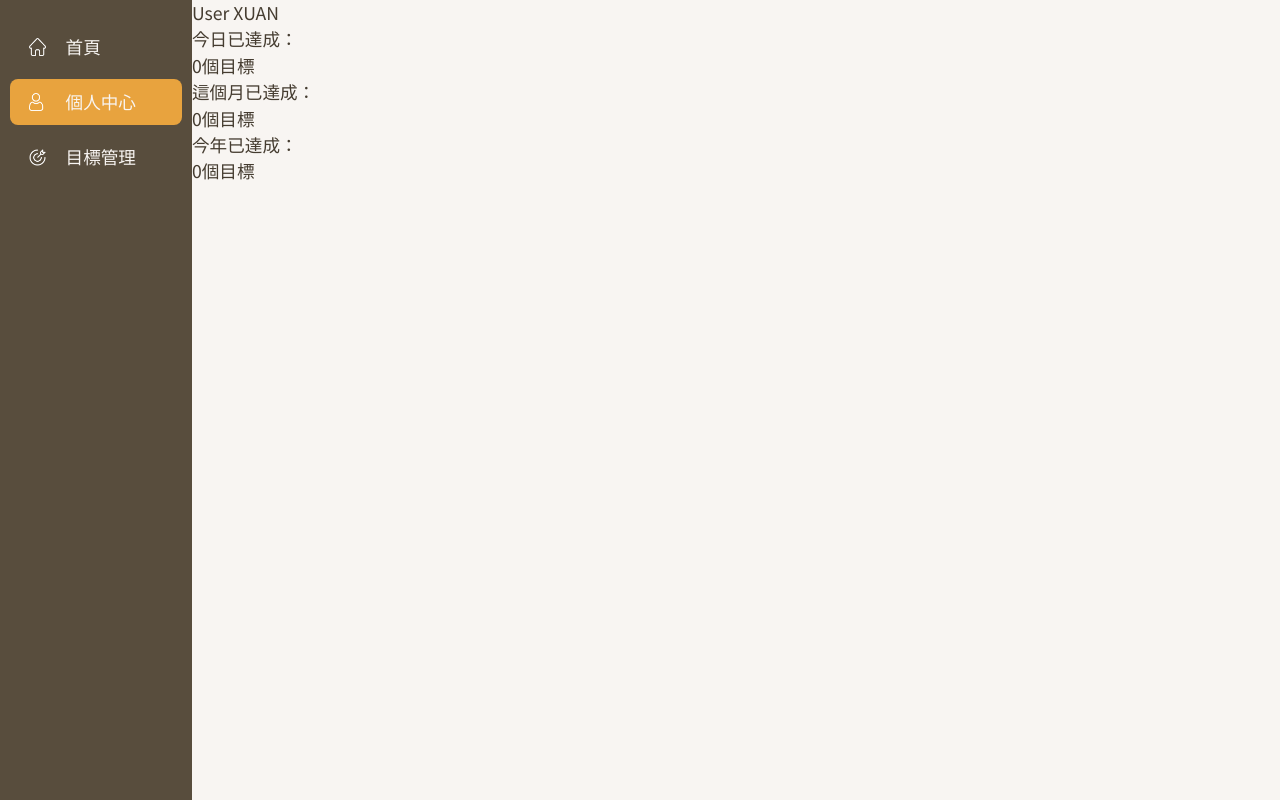
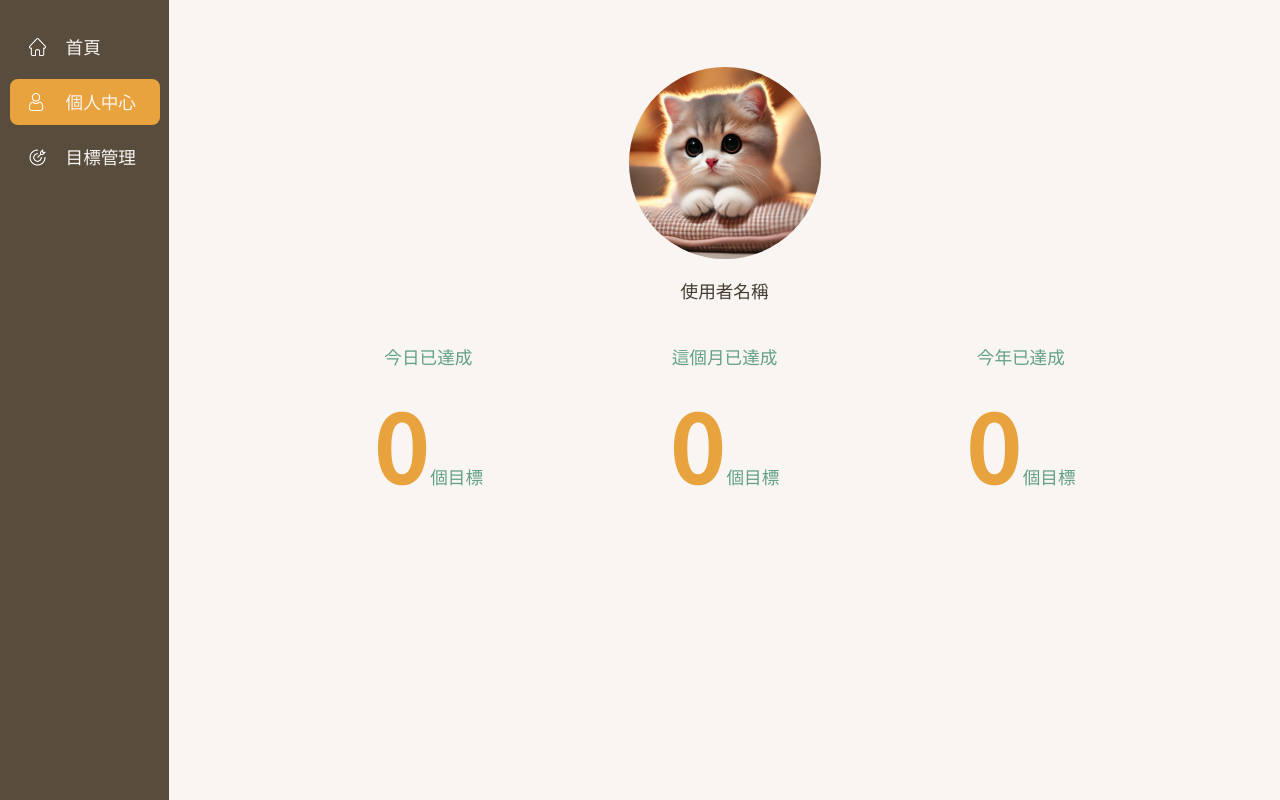
Before and after one commit to XUAN-LI-YING/Goal_Tracker, a React (Vite) app in the folder goalTracker/: page /personal in a window 1280 px wide. Built offline with nearby package versions, Linux system fonts and the light colour scheme; no server answers; the database is empty.

Commit message:
Add initial CSS for Person page and edit css for GoalDetail.

```diff
--- a/goalTracker/package.json
+++ b/goalTracker/package.json
@@ -16,6 +16,7 @@
     "date-fns": "^4.1.0",
     "emoji-mart": "^5.6.0",
     "firebase": "^11.2.0",
+    "framer-motion": "^12.4.10",
     "react": "^18.3.1",
     "react-dom": "^18.3.1",
     "react-redux": "^9.2.0",
--- a/goalTracker/src/App.jsx
+++ b/goalTracker/src/App.jsx
@@ -4,7 +4,7 @@ import { createBrowserRouter, RouterProvider } from "react-router-dom";
 // import page
 import Root from "./Pages/Root";
 import Home from "./pages/home";
-import Personal from "./Pages/personal";
+import Personal from "./Pages/Personal";
 import Goals from "./Pages/Goals";
 import Loading from "./components/CompletionStats/loading";
 //Redux store
--- /dev/null
+++ b/goalTracker/src/Pages/Personal.module.css
@@ -0,0 +1,45 @@
+.userSection {
+  display: flex;
+  width: 100%;
+  height: 100%;
+
+  align-items: center;
+  flex-direction: column;
+}
+.userName {
+  margin-top: 6%;
+  display: flex;
+  flex-direction: column;
+  align-items: center;
+}
+
+.userName p {
+  margin-top: var(--spacing-md);
+}
+
+.userSticker {
+  width: 12rem;
+
+  border-radius: var(--radius-full);
+}
+
+.userGoalData {
+  margin-top: var(--spacing-lg-lg);
+  display: flex;
+  width: 80%;
+  justify-content: space-around;
+}
+
+.userGoalData label {
+  color: var(--accent-color);
+  text-align: center;
+  width: 25%;
+  /* font-size: var(--font-size-md-lg);
+  font-weight: var(--font-weight-medium); */
+}
+
+.userGoalData span {
+  font-size: 6rem;
+  font-weight: var(--font-weight-bold);
+  color: var(--highlight-color);
+}
--- a/goalTracker/src/Pages/personal.jsx
+++ b/goalTracker/src/Pages/personal.jsx
@@ -1,24 +1,63 @@
-import { useEffect } from "react";
+import classes from "./Personal.module.css";
+import userSticker from "../assets/userSticker.png";
+//
+import { useState, useEffect } from "react";
+//react router
 import { useLoaderData } from "react-router-dom";
 ("use client");
+//motion
+import { motion, useAnimation } from "framer-motion";
+
 export default function Personal() {
   const { yearCompleteNum, monthCompleteNum, dayCompleteNum } = useLoaderData();
 
+  const controls = useAnimation();
+  const [number, setNumber] = useState(1);
+
+  useEffect(() => {
+    controls.start({
+      value: dayCompleteNum,
+      transition: {
+        duration: 0.5,
+        ease: "easeOut"
+      }
+    });
+  }, [controls]);
   return (
-    <div>
-      <div>
-        <img></img>
-        <p>User XUAN</p>
+    <div className={classes.userSection}>
+      <div className={classes.userName}>
+        <img src={userSticker} className={classes.userSticker} />
+        <p>使用者名稱</p>
       </div>
-      <div>
+      <div className={classes.userGoalData}>
         <label>
-          今日已達成：<div>{dayCompleteNum}個目標</div>
+          今日已達成
+          <div>
+            <motion.span
+              animate={controls}
+              initial={{ value: 1 }}
+              onUpdate={(latest) => {
+                setNumber(Math.floor(Math.random() * 10) + 1);
+              }}
+              onAnimationComplete={() => setNumber(dayCompleteNum)}
+            >
+              {number}
+              {/* {dayCompleteNum} */}
+            </motion.span>
+            個目標
+          </div>
         </label>
         <label>
-          這個月已達成：<div>{monthCompleteNum}個目標</div>
+          這個月已達成
+          <div>
+            <span>{monthCompleteNum}</span>個目標
+          </div>
         </label>
         <label>
-          今年已達成：<div>{yearCompleteNum}個目標</div>
+          今年已達成
+          <div>
+            <span>{yearCompleteNum}</span>個目標
+          </div>
         </label>
       </div>
     </div>
--- a/goalTracker/src/Style/Global.css
+++ b/goalTracker/src/Style/Global.css
@@ -9,7 +9,7 @@
   /* 綠色（互動元素、按鈕） */
   --accent-color: #63a088;
   --accent-hover: #76b59a;
-  --accent-hover-dark: #518e75;
+  --accent-hover-dark: #49866c;
 
   /* 🟠 輔助強調色 CTA 按鈕 Hover/點擊狀態 */
   /* 橘色（按鈕 hover 時） */
@@ -21,6 +21,7 @@
   --secondary-background-color: #ece8e4;
   /* 次要文字（灰色） */
   --secondary-text: #8e8e8e;
+  --secondary-text-dark: #7b7b7b;
   /* 深色背景（用於 footer、深色模式） */
   --dark-bg: #3c3228;
 
--- a/goalTracker/src/components/AddGoal/AddGoalForm.module.css
+++ b/goalTracker/src/components/AddGoal/AddGoalForm.module.css
@@ -187,10 +187,10 @@
 }
 
 .editTag:hover {
-  color: #858585;
+  color: var(--secondary-text-dark);
 }
 .editTag:active {
-  color: #858585;
+  color: var(--secondary-text-dark);
 }
 
 .radio input {
--- a/goalTracker/src/components/Goal/GoalDetail.jsx
+++ b/goalTracker/src/components/Goal/GoalDetail.jsx
@@ -83,9 +83,8 @@ export default function GoalDetail() {
       <fieldset disabled={disableEditGoal} className={classes.goalForm}>
         <p>{`${year}年${month}月${day}日`}</p>
 
-        <label>
+        <label className={classes.radioSection}>
           是否設定時間
-          <div className={classes.radioSection}>
           <label className={classes.radio}>
             <input
               type="radio"
@@ -109,7 +108,6 @@ export default function GoalDetail() {
             <div className={classes.checked}></div>
             NO
           </label>
-          </div>
         </label>
 
         <label
@@ -136,7 +134,7 @@ export default function GoalDetail() {
             maxLength={maxLength}
             name="goalText"
           />
-          {goalText.length === maxLength && (
+          {goalText.length === maxLength && disableEditGoal === false && (
             <p>已達{maxLength}字的字數上限！</p>
           )}
         </label>
@@ -153,11 +151,11 @@ export default function GoalDetail() {
 
         <div>
           {/* Selected tag list */}
-          <div className={classes.labelSection}>
+          <div className={classes.selectedTags}>
             <label>標籤</label>
-            <div>
+            <div className={classes.tagInput}>
               {selectedTags.map((tag) => (
-                <div key={tag}>
+                <div className={classes.tag} key={tag}>
                   <span>{tag}</span>
                   {disableEditGoal === false && tag !== "無標籤" && (
                     <button
@@ -173,14 +171,21 @@ export default function GoalDetail() {
               ))}
             </div>
           </div>
+          <div className={classes.line}></div>
 
           {disableEditGoal === false && (
-            <div>
-              <button type="button" onClick={goEditTagPage}>
+            <div className={classes.labelBtnSection}>
+              <button
+                className={classes.editTag}
+                type="button"
+                onClick={goEditTagPage}
+              >
                 編輯
               </button>
+              <div className={classes.labelOptions}>
                 {availableTags.map((tag) => (
                   <button
+                    className={classes.tagBtn}
                     type="button"
                     key={tag}
                     value={tag}
@@ -189,6 +194,7 @@ export default function GoalDetail() {
                     {tag}
                   </button>
                 ))}
+              </div>
             </div>
           )}
         </div>
@@ -202,7 +208,7 @@ export default function GoalDetail() {
               確定
             </button>
             <button
-              className={classes.cancelBtn}
+              className={classes.cancleBtn}
               type="button"
               onClick={handleUndoGoal}
             >
--- a/goalTracker/src/components/Goal/GoalDetail.module.css
+++ b/goalTracker/src/components/Goal/GoalDetail.module.css
@@ -1,7 +1,6 @@
 .goalForm p {
   color: var(--accent-color);
   font-size: var(--font-size-md);
-  margin-bottom: var(--spacing-md-lg);
 }
 
 .goalForm input,
@@ -41,6 +40,7 @@
 }
 .radioSection {
   display: flex;
+  margin-top: var(--spacing-md-lg);
 }
 .radio {
   display: flex;
@@ -115,10 +115,11 @@
 /* btn */
 .btnSection {
   margin-top: var(--spacing-md-lg);
+  text-align: end;
 }
 
-.submitBtn button,
-.closeBtn button {
+.submitBtn,
+.closeBtn {
   background-color: var(--accent-color);
   width: 15%;
   height: 12%;
@@ -126,13 +127,145 @@
   text-align: center;
   color: #fff;
   border-radius: var(--radius-md);
-  align-self: end;
+  font-size: var(--font-size-sm);
+}
+.editBtn,
+.cancleBtn {
+  color: var(--accent-color);
+  font-size: var(--font-size-sm);
+}
+.submitBtn:hover,
+.closeBtn:hover {
+  background-color: var(--accent-hover-dark);
+}
+.submitBtn:active,
+.closeBtn:active {
+  background-color: var(--accent-hover-dark);
+
+  transform: scale(0.9);
+}
+.editBtn:hover,
+.cancleBtn:hover {
+  color: var(--accent-hover-dark);
+}
+
+.editBtn:active,
+.cancleBtn:active {
+  color: var(--accent-hover-dark);
+  transform: scale(0.9);
+}
+
+.editBtn,
+.submitBtn {
+  margin-right: var(--spacing-sm);
+}
+
+/* tag */
+.selectedTags {
+  margin-top: var(--spacing-md-lg);
+}
+.labelBtnSection {
+  display: flex;
+  flex-direction: column;
+}
+.editTag {
+  margin-right: var(--spacing-sm-md);
+  font-size: var(--font-size-sm);
+  color: var(--secondary-text);
+  text-align: end;
+}
+
+.editTag:hover {
+  color: var(--secondary-text-dark);
+}
+.editTag:active {
+  color: var(--secondary-text-dark);
+}
+
+.labelOptions {
+  display: flex;
+  height: 5rem;
+  overflow-y: scroll;
+  flex-wrap: wrap;
+}
+
+.tagInput {
+  /* margin-top: var(--spacing-sm); */
+  display: flex;
+  flex-direction: row;
+  height: 5rem;
+  overflow-y: scroll;
+  flex-wrap: wrap;
+}
+
+.tagBtn {
+  display: flex;
+  background-color: rgb(236, 236, 236);
+  height: 1rem;
+  align-items: center;
+  margin: var(--spacing-xs);
+  border-radius: var(--radius-md);
+  padding: var(--spacing-xs);
   font-size: var(--font-size-sm);
 }
 
-.btnSection button:hover {
-  background-color: #518e75;
+.tagBtn:hover {
+  background-color: rgb(230, 229, 229);
 }
-.btnSection:active {
+.tagBtn:active {
   transform: scale(0.9);
 }
+
+.tag {
+  display: flex;
+  background-color: rgb(236, 236, 236);
+  height: 1.6rem;
+  align-items: center;
+  margin: var(--spacing-xs);
+  border-radius: var(--radius-md);
+  padding: var(--spacing-xs);
+  font-size: var(--font-size-sm);
+}
+
+.tag span {
+  margin-right: var(--spacing-xs);
+}
+
+.tag button {
+  font-size: 0.6rem;
+}
+
+.tag button:hover {
+  transform: scale(1.2);
+}
+.tag button:active {
+  transform: scale(0.9);
+}
+.line {
+  margin: var(--spacing-xs) 0;
+  border: 0.05rem dashed var(--border-color);
+}
+/* 滾動條本體 */
+.tagInput::-webkit-scrollbar,
+.labelOptions::-webkit-scrollbar {
+  width: 0.3rem;
+}
+
+/* 滾動條的軌道（背景區域） */
+.tagInput::-webkit-scrollbar-track,
+.labelOptions::-webkit-scrollbar-track {
+  background: none;
+}
+
+/* 滾動條的滑塊 */
+.tagInput::-webkit-scrollbar-thumb,
+.labelOptions::-webkit-scrollbar-thumb {
+  /* background: rgba(0, 0, 0, 0.3); */
+  background-color: var(--border-color);
+}
+
+/* 滑鼠懸停時的滾動條 */
+.tagInput::-webkit-scrollbar-thumb:hover,
+.labelOptions::-webkit-scrollbar-thumb:hover {
+  background-color: var(--secondary-text);
+}
--- a/goalTracker/src/components/UI/GoalDetailModalUI.module.css
+++ b/goalTracker/src/components/UI/GoalDetailModalUI.module.css
@@ -7,9 +7,17 @@
   display: flex;
   justify-content: flex-end;
   z-index: 1000;
+  background-color: #ffffff38;
 }
 
 .modalContent {
+  /* position: fixed;
+  z-index: 3;
+  top: 0;
+  left: 74.6%;
+  height: 100vh;
+  display: flex; */
+
   background: var(--background-color);
   padding: var(--spacing-lg);
   position: relative;
```
Also changed, not shown: goalTracker/src/assets/userSticker.png (added), 1 other file (tests, documents, lock files or other folders). Lines whose indentation alone changed are shown as unchanged.
